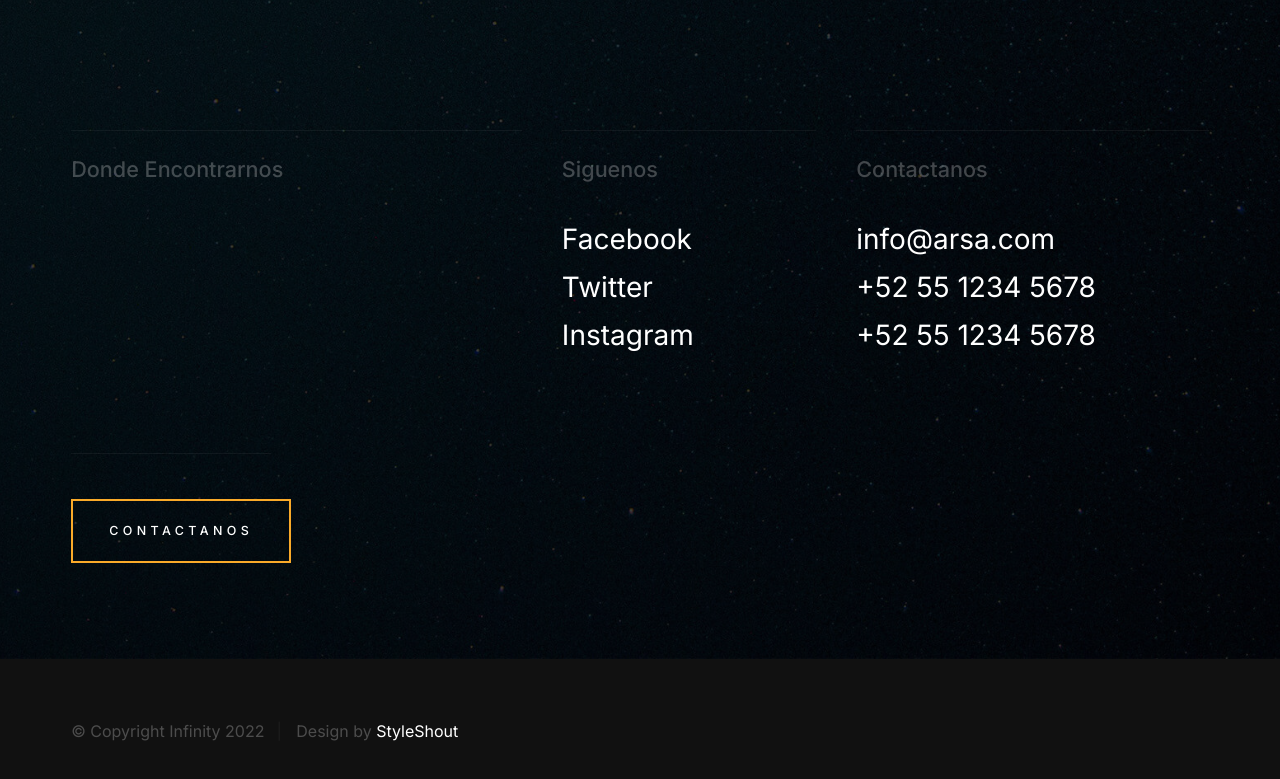
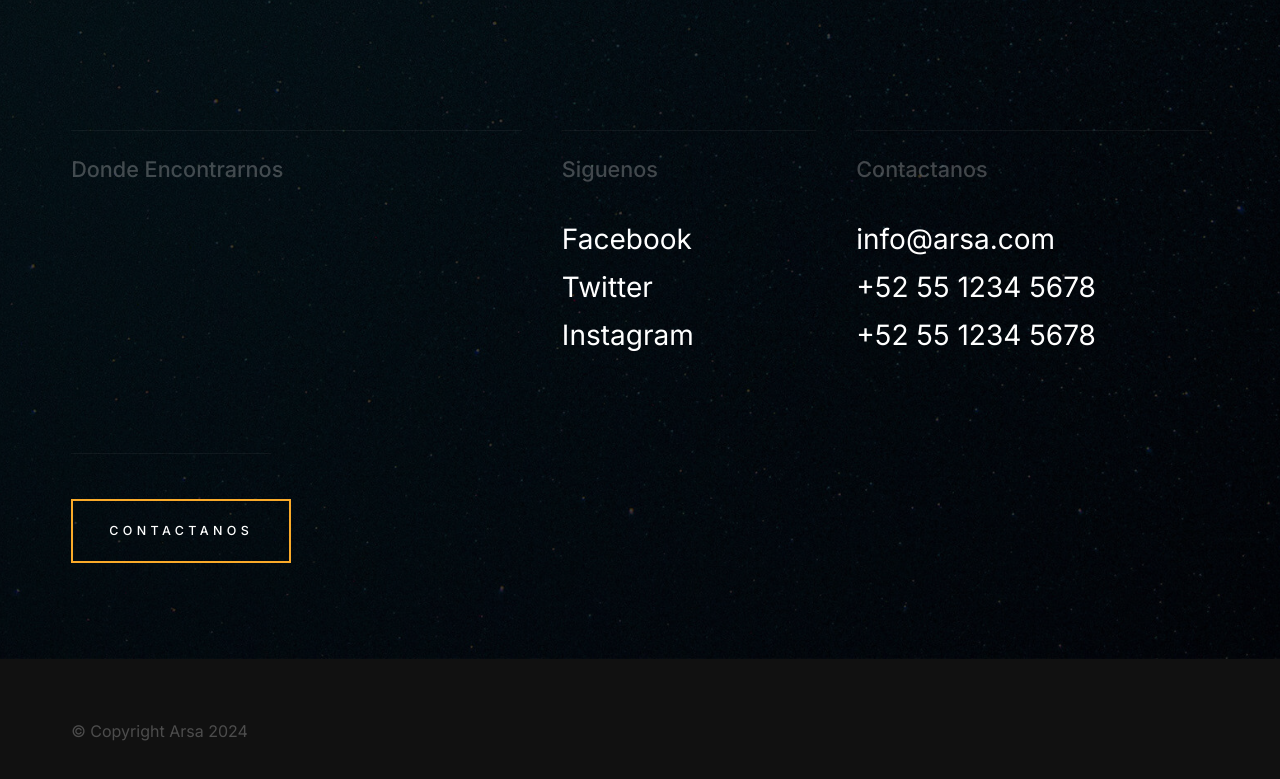
Before and after one commit to orangefeline/arsa, a plain HTML site: page index.html in a window 1280 px wide. Shown: the part 8868-9647 px from the top of the page. Drawn offline with Linux system fonts and the light colour scheme.

Commit message:
cambio que olvide xd

```diff
--- a/index.html
+++ b/index.html
@@ -522,8 +522,7 @@
         <footer id="colophon" class="s-footer">
             <div class="row">
                 <div class="column lg-12 ss-copyright">
-                    <span>© Copyright Infinity 2022</span>
-                    <span>Design by <a href="https://www.styleshout.com/">StyleShout</a></span>
+                    <span>© Copyright Arsa 2024</span>
                 </div>
             </div>
 
```
